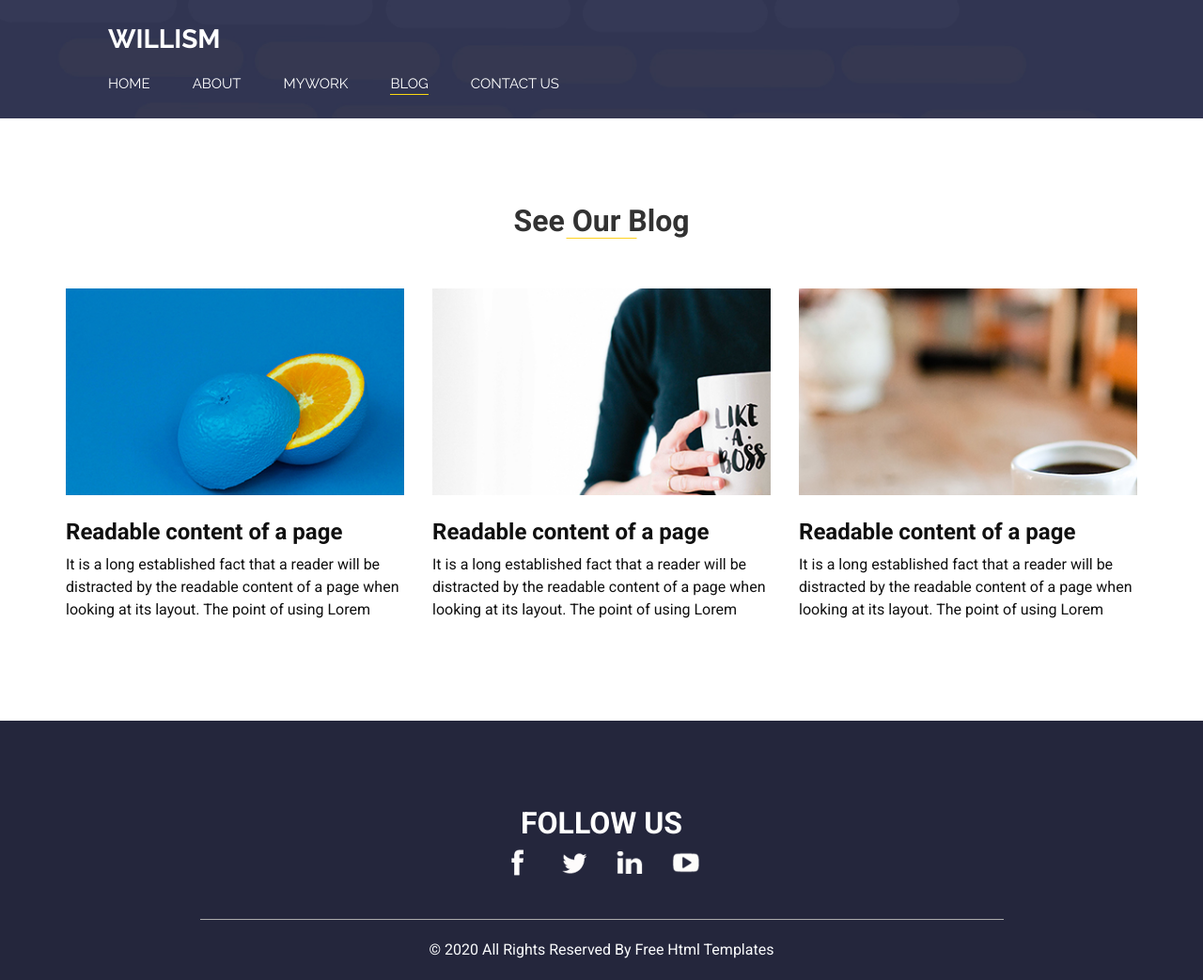
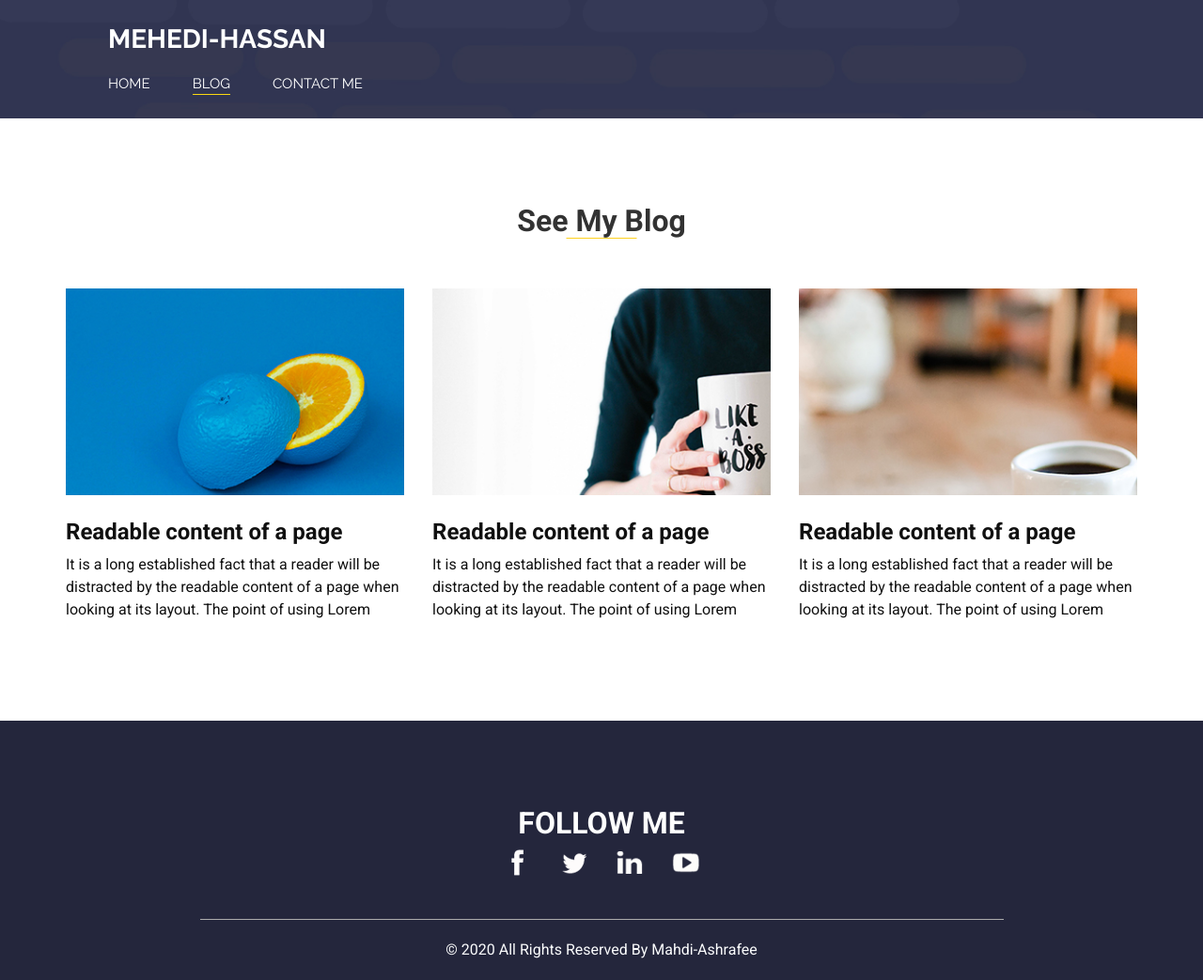
Before and after one commit to Mahdi959/Hassan, a plain HTML site: page blog.html in a window 1280 px wide. Shown: the whole page at 94% size. Drawn offline with nearby package versions, Linux system fonts and the light colour scheme.

Commit message:
Last Commit

```diff
--- a/blog.html
+++ b/blog.html
@@ -12,7 +12,7 @@
   <meta name="description" content="" />
   <meta name="author" content="" />
 
-  <title>Willism</title>
+  <title>Mehedi-Hassan</title>
 
   <!-- slider stylesheet -->
   <link rel="stylesheet" type="text/css" href="https://cdnjs.cloudflare.com/ajax/libs/OwlCarousel2/2.1.3/assets/owl.carousel.min.css" />
@@ -38,7 +38,7 @@
             <nav class="navbar navbar-expand-lg custom_nav-container pt-3">
               <a class="navbar-brand" href="index.html">
                 <span>
-                  Willism
+                  Mehedi-Hassan
                 </span>
               </a>
               <button class="navbar-toggler" type="button" data-toggle="collapse" data-target="#navbarSupportedContent" aria-controls="navbarSupportedContent" aria-expanded="false" aria-label="Toggle navigation">
@@ -51,17 +51,13 @@
                     <li class="nav-item ">
                       <a class="nav-link pl-0" href="index.html">Home <span class="sr-only">(current)</span></a>
                     </li>
-                    <li class="nav-item">
-                      <a class="nav-link" href="about.html"> About </a>
-                    </li>
-                    <li class="nav-item">
-                      <a class="nav-link" href="work.html">MyWork </a>
-                    </li>
+
+
                     <li class="nav-item active">
                       <a class="nav-link" href="blog.html"> Blog </a>
                     </li>
                     <li class="nav-item">
-                      <a class="nav-link" href="contact.html">Contact us</a>
+                      <a class="nav-link" href="contact.html">Contact Me</a>
                     </li>
                   </ul>
                 </div>
@@ -81,7 +77,7 @@
     <div class="container">
       <div class="heading_container">
         <h2>
-          See Our Blog
+          See My Blog
         </h2>
       </div>
       <div class="row">
@@ -147,7 +143,7 @@
     <div class="container">
       <div class="social_container">
         <h2>
-          Follow Us
+          Follow Me
         </h2>
         <div class="social_box">
           <a href="">
@@ -172,7 +168,7 @@
     <div class="container">
       <p>
         &copy; 2020 All Rights Reserved By
-        <a href="https://html.design/">Free Html Templates</a>
+        <a href="https://html.design/">Mahdi-Ashrafee</a>
       </p>
     </div>
   </section>
```
Also changed, not shown: contact.html (+7 -11 lines).
